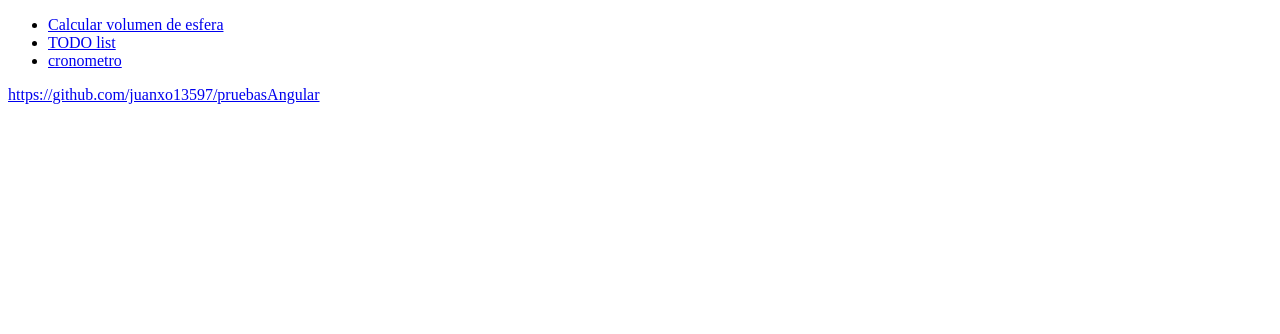
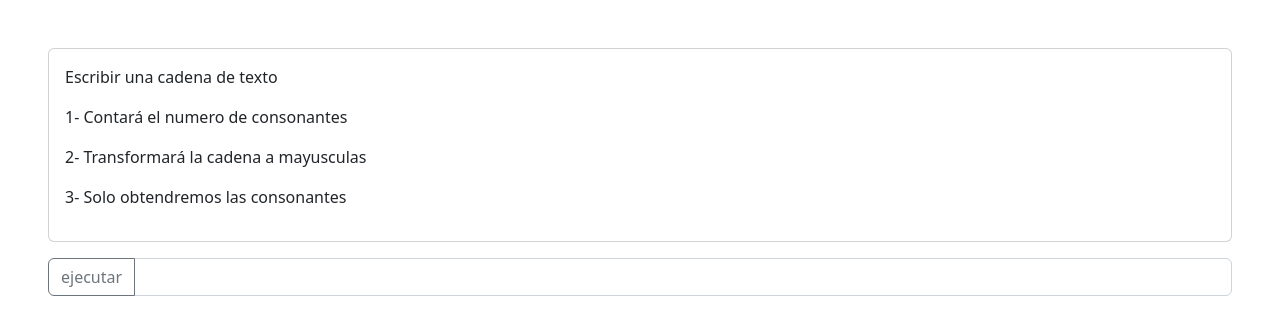
Before and after one commit to juanjosenavarro13/pruebasAngular, an Angular app: page /pac01javi in a window 1280 px wide. Before the commit this address led to /. Shown: the top 334 px of the page. Built offline with nearby package versions, Linux system fonts and the light colour scheme.

Commit message:
PAC 01 javi

```diff
--- a/angular.json
+++ b/angular.json
@@ -28,9 +28,14 @@
               "src/assets"
             ],
             "styles": [
+              "node_modules/bootstrap/dist/css/bootstrap.min.css",
               "src/styles.scss"
             ],
-            "scripts": []
+            "scripts": [
+              "node_modules/jquery/dist/jquery.min.js",
+              "node_modules/@popperjs/core/dist/umd/popper.min.js",
+              "node_modules/bootstrap/dist/js/bootstrap.min.js"
+            ]
           },
           "configurations": {
             "production": {
--- a/package.json
+++ b/package.json
@@ -21,6 +21,9 @@
     "@angular/platform-browser": "^14.2.0",
     "@angular/platform-browser-dynamic": "^14.2.0",
     "@angular/router": "^14.2.0",
+    "@popperjs/core": "^2.11.6",
+    "bootstrap": "^5.2.2",
+    "jquery": "^3.6.1",
     "rxjs": "~7.5.0",
     "tslib": "^2.3.0",
     "zone.js": "~0.11.4"
--- a/src/app/app-routing.module.ts
+++ b/src/app/app-routing.module.ts
@@ -25,6 +25,11 @@ const routes: Routes = [
       import('./cronometro/cronometro.module').then((m) => m.CronometroModule),
   },
   {
+    path: 'pac01javi',
+    loadChildren: () =>
+      import('./pac01javi/pac01javi.module').then((m) => m.PAC01javiModule),
+  },
+  {
     path: '**',
     redirectTo: '',
   },
--- a/src/app/app.component.html
+++ b/src/app/app.component.html
@@ -1 +1,3 @@
-<router-outlet></router-outlet>
+<div class="m-5">
+  <router-outlet></router-outlet>
+</div>
--- a/src/app/app.module.ts
+++ b/src/app/app.module.ts
@@ -1,5 +1,6 @@
 import { NgModule } from '@angular/core';
 import { BrowserModule } from '@angular/platform-browser';
+import { HttpClientModule } from '@angular/common/http';
 
 import { AppRoutingModule } from './app-routing.module';
 import { AppComponent } from './app.component';
@@ -7,7 +8,7 @@ import { MenuComponent } from './components/menu/menu.component';
 
 @NgModule({
   declarations: [AppComponent, MenuComponent],
-  imports: [BrowserModule, AppRoutingModule],
+  imports: [BrowserModule, AppRoutingModule, HttpClientModule],
   providers: [],
   bootstrap: [AppComponent],
 })
--- a/src/app/components/menu/menu.component.html
+++ b/src/app/components/menu/menu.component.html
@@ -1,7 +1,12 @@
-<ul>
-  <li><a routerLink="/volumenEsfera">Calcular volumen de esfera</a></li>
-  <li><a routerLink="/todoList">TODO list</a></li>
-  <li><a routerLink="/cronometro">cronometro</a></li>
-</ul>
+<div class="col-3 text-center">
+  <ul class="list-group">
+    <li class="list-group-item"><a routerLink="/volumenEsfera">Calcular volumen de esfera</a></li>
+    <li class="list-group-item"><a routerLink="/todoList">TODO list</a></li>
+    <li class="list-group-item"><a routerLink="/cronometro">cronometro</a></li>
+    <li class="list-group-item"><a routerLink="/pac01javi">PAC 01 javi</a></li>
+  </ul>
 
-<a href="https://github.com/juanxo13597/pruebasAngular">https://github.com/juanxo13597/pruebasAngular</a>
+
+  <a href="https://github.com/juanxo13597/pruebasAngular">https://github.com/juanxo13597/pruebasAngular</a>
+
+</div>
--- /dev/null
+++ b/src/app/pac01javi/components/index/index.component.html
@@ -0,0 +1,37 @@
+<div class="card mb-3">
+  <div class="card-body">
+    <p>
+      Escribir una cadena de texto
+    </p>
+    <p>
+      1- Contará el numero de consonantes
+    </p>
+    <p>
+      2- Transformará la cadena a mayusculas
+    </p>
+    <p>
+      3- Solo obtendremos las consonantes
+    </p>
+  </div>
+</div>
+
+<div class="input-group mb-3">
+  <button class="btn btn-outline-secondary" type="button" (click)="eject(cadena.value)">ejecutar</button>
+  <input type="text" class="form-control" #cadena>
+</div>
+
+
+
+<div class="card mb-3" *ngIf="cadena1 !== 0">
+  <div class="card-body">
+    <p>
+      1- La cadena tiene <small class="fw-bold">{{ cadena1 }}</small> consonantes
+    </p>
+    <p>
+      2- La cadena en mayusculas es <small class="fw-light">{{ cadena2 }}</small>
+    </p>
+    <p>
+      3- La cadena solo consonantes es  <small class="fw-light">{{ cadena3 }}</small>
+    </p>
+  </div>
+</div>
--- /dev/null
+++ b/src/app/pac01javi/components/index/index.component.ts
@@ -0,0 +1,58 @@
+import { Component } from '@angular/core';
+
+@Component({
+  selector: 'app-index',
+  templateUrl: './index.component.html',
+  styleUrls: ['./index.component.scss'],
+})
+export class IndexComponent {
+  cadena1: number;
+  cadena2: string;
+  cadena3: string;
+  private consonantes: string[];
+
+  constructor() {
+    this.cadena1 = 0;
+    this.cadena2 = '';
+    this.cadena3 = '';
+    this.consonantes = 'bcdfghjklmnñpqrstvwxyz'.split('');
+  }
+
+  eject(cadena: string): void {
+    this.cadena1 = this.contarConsonantes(cadena);
+    this.cadena2 = this.transformarMayusculas(cadena);
+    this.cadena3 = this.soloConsonantes(cadena);
+  }
+
+  private contarConsonantes(cadena: string): number {
+    let contador = 0;
+
+    cadena.split('').forEach((letra) => {
+      this.consonantes.forEach((consonante) => {
+        if (letra === consonante) {
+          contador++;
+        }
+      });
+    });
+
+    return contador;
+  }
+
+  private transformarMayusculas(cadena: string): string {
+    return cadena.toUpperCase();
+  }
+
+  private soloConsonantes(cadena: string): string {
+    let soloConsonantes = '';
+
+    cadena.split('').forEach((letra) => {
+      this.consonantes.forEach((consonante) => {
+        if (letra === consonante) {
+          soloConsonantes += letra;
+        }
+      });
+    });
+
+    return soloConsonantes;
+  }
+}
```
Also changed, not shown: src/app/pac01javi/pac01javi-routing.module.ts (added, +21 -0 lines), src/app/pac01javi/pac01javi.module.ts (added, +17 -0 lines), src/app/pac01javi/components/index/index.component.scss (added), 2 other files (tests, documents, lock files or other folders).
